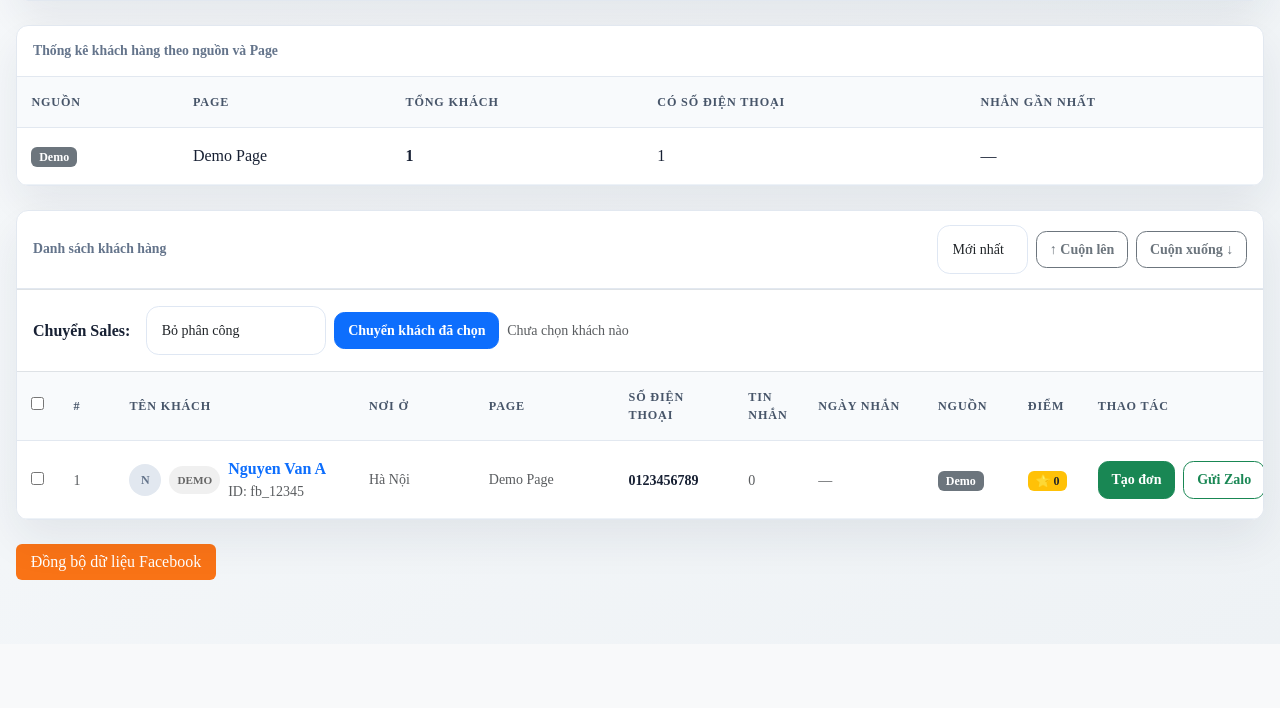
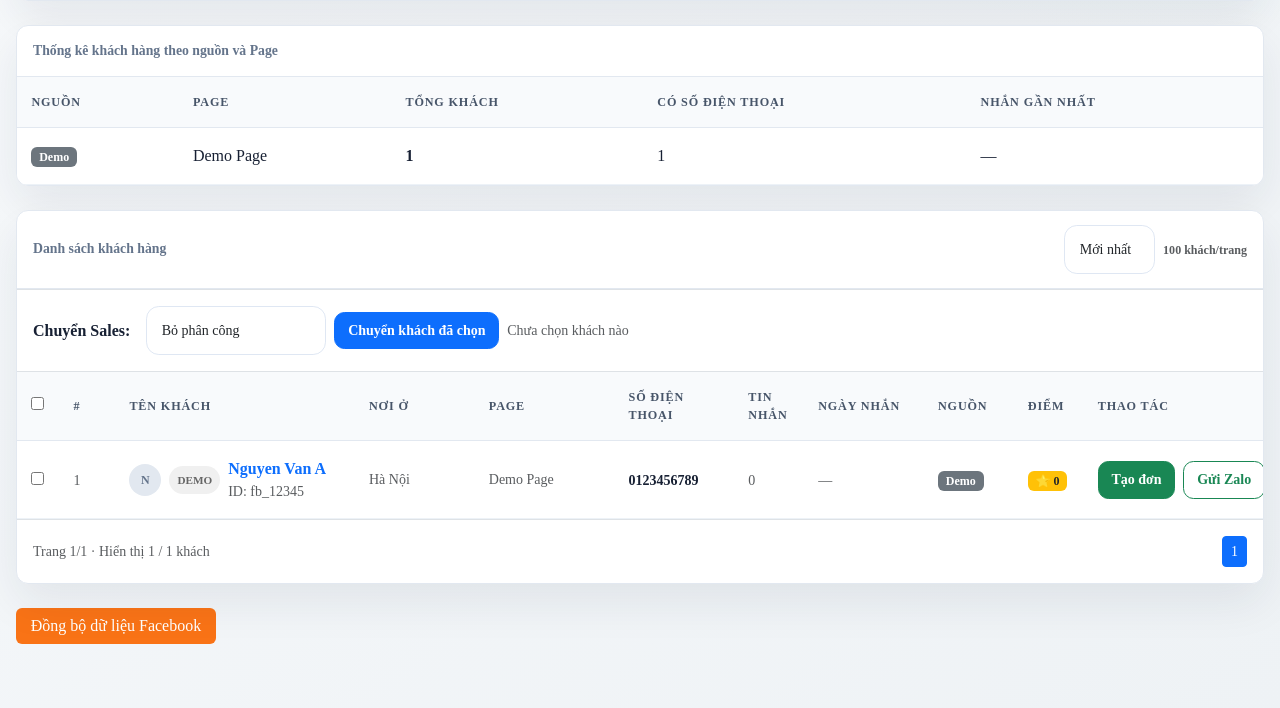
Before and after one commit to sondaihata-hash/CRMHAY, a Flask app: page /customers in a window 1280 px wide. Shown: the part 429-1137 px from the top of the page. Before the commit the page ends 1009 px from the top, so only its background shows below. Run offline with Flask 3, Linux system fonts and the light colour scheme; the visitor is signed in with stand-in values (Sample User, id 1); data comes from the database, SQL or seed files in the repository; tables that the repository leaves empty hold one stand-in row (values such as "Sample post").

Commit message:
chore: auto-save changes 2026-09-08 08:22:06

```diff
--- a/app.py
+++ b/app.py
@@ -1957,10 +1957,15 @@ def customers():
     if sort not in {'date', 'newest', 'page'}:
         sort = 'newest'
     sync_job_id = request.args.get('sync_job', '')
+    try:
+        page = max(1, int(request.args.get('page', 1)))
+    except (TypeError, ValueError):
+        page = 1
+    per_page = 100
     base_query = visible_customer_query()
 
     if q:
-        items = base_query.filter(
+        base_query = base_query.filter(
             db.or_(
                 Customer.name.contains(q),
                 Customer.phone.contains(q),
@@ -1968,9 +1973,12 @@ def customers():
                 Customer.email.contains(q),
                 Customer.tags.contains(q),
             )
-        ).order_by(*customer_sort_order(sort)).all()
-    else:
-        items = base_query.order_by(*customer_sort_order(sort)).all()
+        )
+    ordered_query = base_query.order_by(*customer_sort_order(sort))
+    total_count = ordered_query.count()
+    total_pages = max(1, (total_count + per_page - 1) // per_page)
+    page = min(page, total_pages)
+    items = ordered_query.offset((page - 1) * per_page).limit(per_page).all()
 
     if request.args.get('format') == 'json':
         return {
@@ -2001,6 +2009,7 @@ def customers():
     ).all()
     return render_template(
         'customers.html', customers=items, customer_stats=customer_stats,
+        total_count=total_count, page=page, total_pages=total_pages,
         q=q, sync_job_id=sync_job_id, sort=sort,
         sales_groups=SalesGroup.query.order_by(SalesGroup.name).all(),
         sales_users=User.query.filter_by(role='sales', is_active=True).order_by(User.username).all(),
--- a/templates/customers.html
+++ b/templates/customers.html
@@ -25,7 +25,7 @@
     <div class="col-md-4">
       <div class="kpi-card">
         <div class="kpi-label">Tổng khách hàng</div>
-        <div class="kpi-value">{{ customers|length }}</div>
+        <div class="kpi-value">{{ total_count }}</div>
       </div>
     </div>
     <div class="col-md-4">
@@ -106,8 +106,7 @@
             <option value="page" {% if sort == 'page' %}selected{% endif %}>Theo Page</option>
           </select>
         </form>
-        <button type="button" class="btn btn-sm btn-outline-secondary action-btn" onclick="scrollCustomerList(-1)">↑ Cuộn lên</button>
-        <button type="button" class="btn btn-sm btn-outline-secondary action-btn" onclick="scrollCustomerList(1)">Cuộn xuống ↓</button>
+        <span class="text-muted small">100 khách/trang</span>
       </div>
     </div>
     {% if current_user and current_user().role == 'admin' %}
@@ -124,7 +123,7 @@
       <span id="selectedCustomerCount" class="text-muted small">Chưa chọn khách nào</span>
     </form>
     {% endif %}
-    <div id="customerList" class="table-responsive customer-list-scroll">
+    <div id="customerList" class="table-responsive">
       <table class="table mb-0 align-middle customer-table-fixed" style="table-layout: fixed; width: 100%;">
         <thead>
           <tr>
@@ -238,6 +237,30 @@
         </tbody>
       </table>
     </div>
+    <nav class="p-3 border-top" aria-label="Phân trang khách hàng">
+      <div class="d-flex flex-wrap justify-content-between align-items-center gap-2">
+        <span class="text-muted small">
+          Trang {{ page }}/{{ total_pages }} · Hiển thị {{ customers|length }} / {{ total_count }} khách
+        </span>
+        <div class="btn-group" role="group">
+          {% if page > 1 %}
+          <a class="btn btn-sm btn-outline-secondary" href="{{ url_for('customers', q=q, sort=sort, page=page - 1) }}">← Trước</a>
+          {% endif %}
+          {% for page_number in range(1, total_pages + 1) %}
+            {% if page_number == page %}
+            <span class="btn btn-sm btn-primary">{{ page_number }}</span>
+            {% elif page_number <= 3 or page_number > total_pages - 2 or (page_number >= page - 1 and page_number <= page + 1) %}
+            <a class="btn btn-sm btn-outline-secondary" href="{{ url_for('customers', q=q, sort=sort, page=page_number) }}">{{ page_number }}</a>
+            {% elif page_number == 4 or page_number == total_pages - 2 %}
+            <span class="btn btn-sm btn-outline-secondary disabled">…</span>
+            {% endif %}
+          {% endfor %}
+          {% if page < total_pages %}
+          <a class="btn btn-sm btn-outline-secondary" href="{{ url_for('customers', q=q, sort=sort, page=page + 1) }}">Sau →</a>
+          {% endif %}
+        </div>
+      </div>
+    </nav>
   </div>
 
   <style>
@@ -341,10 +364,6 @@
       return false;
     }
 
-    function scrollCustomerList(direction) {
-      document.getElementById('customerList').scrollBy({ top: direction * 360, behavior: 'smooth' });
-    }
-
     const selectAllCustomers = document.getElementById('selectAllCustomers');
     const customerSelects = Array.from(document.querySelectorAll('.customer-select'));
     const selectedCustomerCount = document.getElementById('selectedCustomerCount');
```
